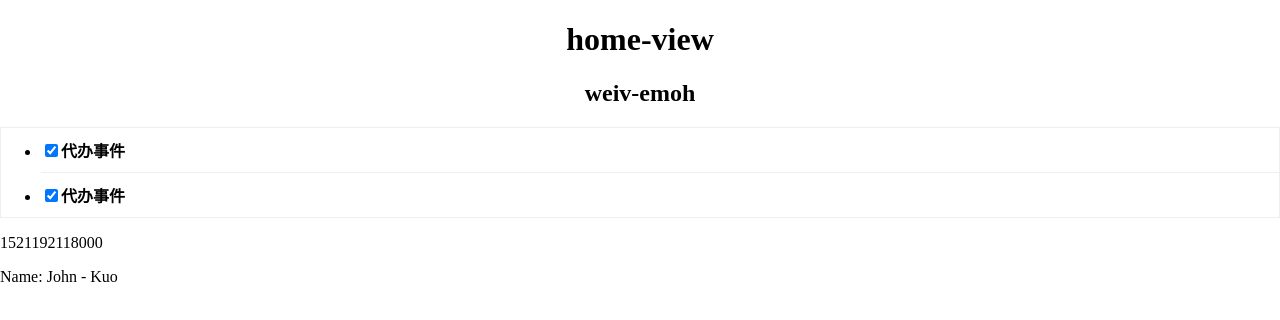
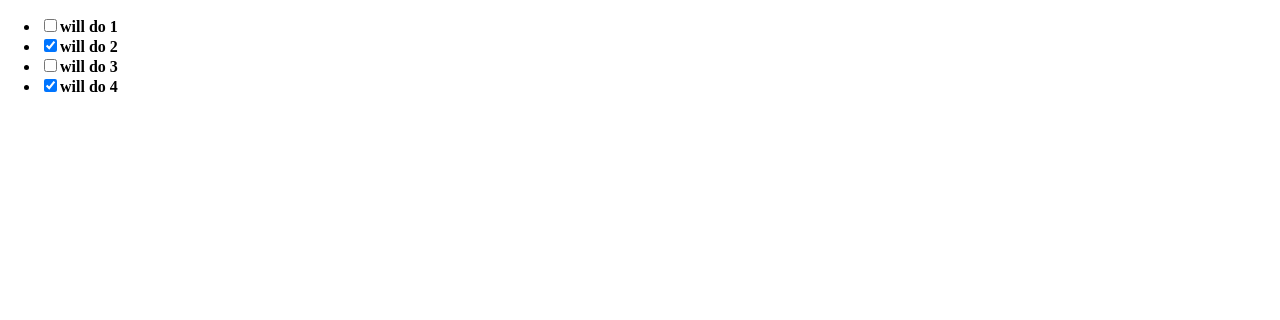
Before and after one commit to davidkoojohn/TodoList-for-vuejs, a Vue app: page /#/home in a window 1280 px wide. Shown: the top 320 px of the page. Built offline with nearby package versions, Linux system fonts and the light colour scheme.

Commit message:
create todo list

```diff
--- a/src/views/HomeView.vue
+++ b/src/views/HomeView.vue
@@ -1,14 +1,15 @@
 <template>
   <div class="home-view">
-    <div>
-      <h1 class="center">{{ title }}</h1>
-    </div>
-    <div>
-      <h2 class="center">{{ reversedMessage }}</h2>
-    </div>
-    <todo/>
-    <p>{{ now }}</p>
-    <p>Name: {{ fullName }}</p>
+    <ul>
+      <!--
+      v-bind:checked="" === :checked=""
+      v-on:click="" === @click=""
+      -->
+      <li v-for="(item, index) in todos" :key="item.id">
+        <input type="checkbox" :checked="item.done"/>
+        <strong @click="tryDo">{{ item.title }}</strong>
+      </li>
+    </ul>
   </div>
 </template>
 
@@ -23,9 +24,28 @@
     },
     data() {
       return {
-        title: 'home-view',
-        firstName: 'John',
-        lastName: 'Kuo'
+        todos: [
+          {
+            id: 1,
+            title: 'will do 1',
+            done: false
+          },
+          {
+            id: 2,
+            title: 'will do 2',
+            done: true
+          },
+          {
+            id: 3,
+            title: 'will do 3',
+            done: false
+          },
+          {
+            id: 4,
+            title: 'will do 4',
+            done: true
+          }
+        ]
       }
     },
     // 计算属性
@@ -45,7 +65,9 @@
     // 计算属性 vs 侦听属性
     watch: {},
     methods: {
-
+      tryDo: (e) => {
+        console.log(e)
+      }
     }
   }
 
```
